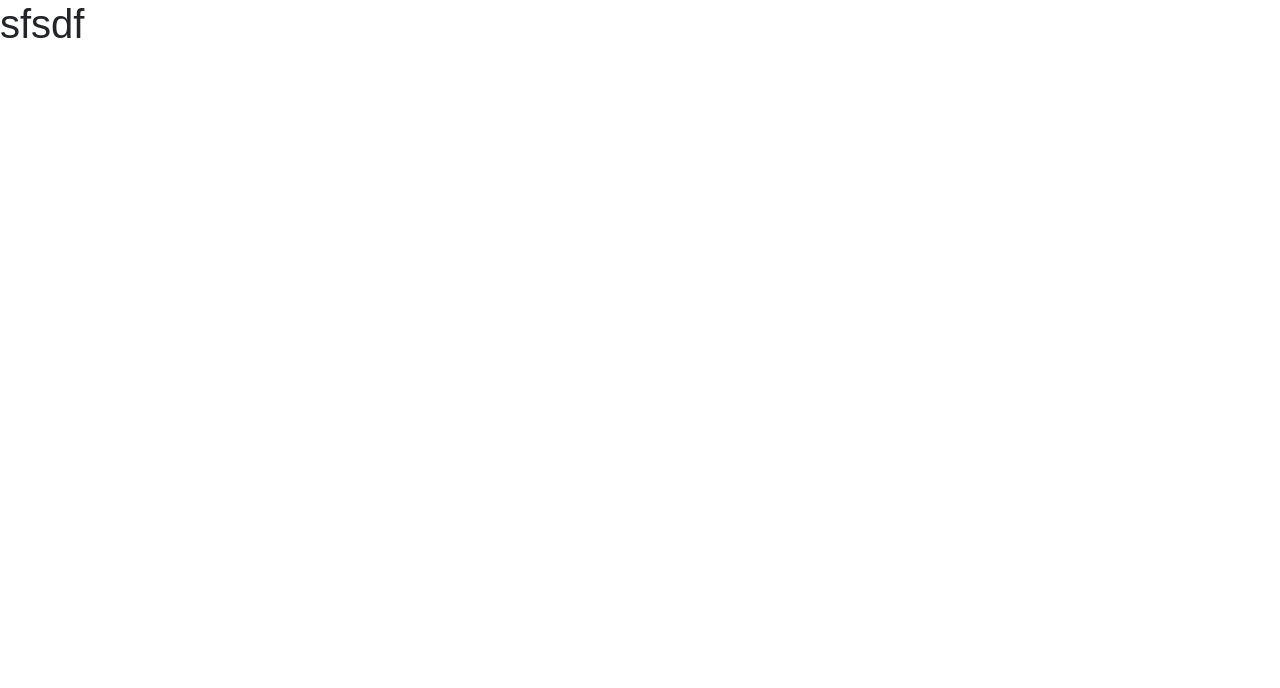
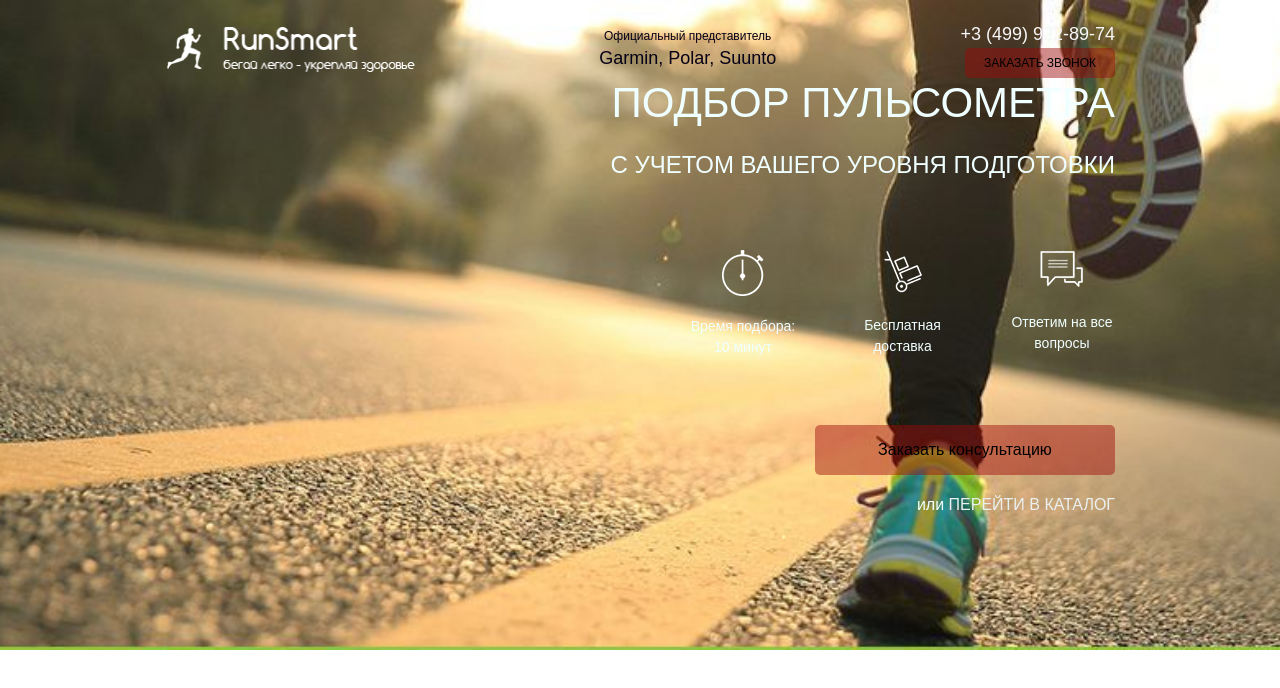
Before and after one commit to kerass91/pulse, a website: page src/index.html in a window 1280 px wide. Drawn offline with Linux system fonts and the light colour scheme.

Commit message:
fitst step is over

```diff
--- a/src/index.html
+++ b/src/index.html
@@ -7,9 +7,45 @@
     <title>Puls</title>
     <link rel="stylesheet" href="css/bootstrap-reboot.min.css">
     <link rel="stylesheet" href="css/fonts.css">
-    <link rel="stylesheet" href="css/style.min.css">
+    <link rel="stylesheet" href="css/blocks/style.min.css">
 </head>
 <body>
-    <h1>sfsdf</h1>
+    <div class="promo">
+        <div class="container">
+            <header class="header">
+                <a href="#" class="header__logo">
+                    <img src="icons/logo1.png" alt="logo">
+                </a>
+               <div class="header__official">
+                   Официальный представитель
+                   <span>Garmin, Polar, Suunto</span>
+               </div>
+               <div class="header__contacts">
+                   <a href="tel:+34999228974" class="header__phone">+3 (499) 922-89-74</a>
+                   <button class="button">Заказать звонок</button>
+               </div>
+            </header>
+            <div class="promo__wrapper">
+              <h1 class="promo__header">Подбор пульсометра</h1>
+            <h2 class="promo__subheader">с учетом Вашего уровня подготовки</h2>
+            <div class="promo__icons">
+                <div class="promo_icon">
+                    <img src="icons/time.png" alt="time">Время подбора:
+                    10 минут</div>
+                <div class="promo_icon">
+                    <img src="icons/delivery.png" alt="deliver">Бесплатная
+                    доставка</div>
+                <div class="promo_icon">
+                    <img src="icons/messages.png" alt="">Ответим
+                на все вопросы</div>
+            </div>
+            <button class="button_main">Заказать консультацию
+            </button>
+            <div class="promo__link">или
+                <a href="#">ПЕРЕЙТИ В КАТАЛОГ</a>
+            </div>
+            </div>
+        </div>
+    </div>
 </body>
 </html>
--- /dev/null
+++ b/src/sass/blocks/_buttons.scss
@@ -0,0 +1,19 @@
+.button {
+    width: 150px;
+    height: 30px;
+    border-radius: 5px;
+    background-color:$main-color;
+    border: none;
+    font-size: 12px;
+    font-weight: 500;
+    text-transform: uppercase;
+    &_main {
+        margin-top: 67px;
+        width: 300px;
+        height: 50px;
+        font-size: 16px;
+        background-color:$main-color;
+        border: none;
+        border-radius: 5px;
+    }
+}
--- /dev/null
+++ b/src/sass/blocks/_header.scss
@@ -0,0 +1,36 @@
+.header{
+    display: flex;
+    justify-content: space-between;
+    align-items: center;
+    &__logo{
+        width: 250px;
+        img {
+            width: 100%;
+        }
+    }
+    &__official {
+        color: #050116;
+        font-size: 12px;
+        font-weight: 500;
+        text-align: center;
+        span {
+            display: block;
+            font-size: 18px;
+        }
+    }
+    &__phone {
+        display: block;
+        color: #f7f7f7;
+        font-size: 18px;
+        font-weight: 700px;
+        text-decoration: none;
+        &:hover {
+            color: rgb(30, 17, 219);
+        }
+    }
+    &__contacts {
+        display: flex;
+        flex-direction: column;
+        align-items: flex-end;
+    }
+}
--- /dev/null
+++ b/src/sass/blocks/_promo.scss
@@ -0,0 +1,54 @@
+.promo{
+    min-height: 650px;
+    padding: 21px 0 93px 0;
+    background: url(../../img/33.jpg) center (center/cover) no-repeat;
+    &__wrapper {
+        display: flex;
+        flex-direction: column;
+        align-items: flex-end;
+    }
+    &__header {
+        color: azure;
+        font-size: 42px;
+        font-weight: 700px;
+        text-transform: uppercase;
+    }
+    &__subheader {
+        margin-top: 17px;
+        color: azure;
+        font-size: 24px;
+        line-height: 24px;
+        font-weight: 500;
+        text-transform: uppercase;
+    }
+    &__icons {
+        margin-top: 65px;
+        width: 425px;
+        display: flex;
+        justify-content: space-between;
+    }
+    &_icon {
+        width: 106px;
+        text-align: center;
+        color: azure;
+        font-size: 14px;
+        font-weight: 500;
+        img {
+            display: block;
+            margin: 0 auto;
+            margin-bottom: 20px;
+        }
+
+    }
+    &__link {
+        color: azure;
+        font-size: 16px;
+        font-weight: 500;
+        margin-top: 18px;
+        a {
+            color: rgb(234, 240, 240);
+            text-transform: uppercase;
+            text-decoration: none;
+        }
+    }
+}
--- a/src/sass/blocks/style.scss
+++ b/src/sass/blocks/style.scss
@@ -2,3 +2,10 @@
 *{
     font-family:'Museo Sans Cyrl', sans-serif;
 }
+.container {
+    max-width: 950px;
+    margin: 0 auto;
+}
+@import '../blocks/promo';
+@import '../blocks/header';
+@import '../blocks/buttons';
```
Also changed, not shown: src/css/blocks/header.min.css (added), src/css/blocks/style.min.css, src/sass/css/header.min.css (added), src/sass/css/style.min.css, 2 other files.
